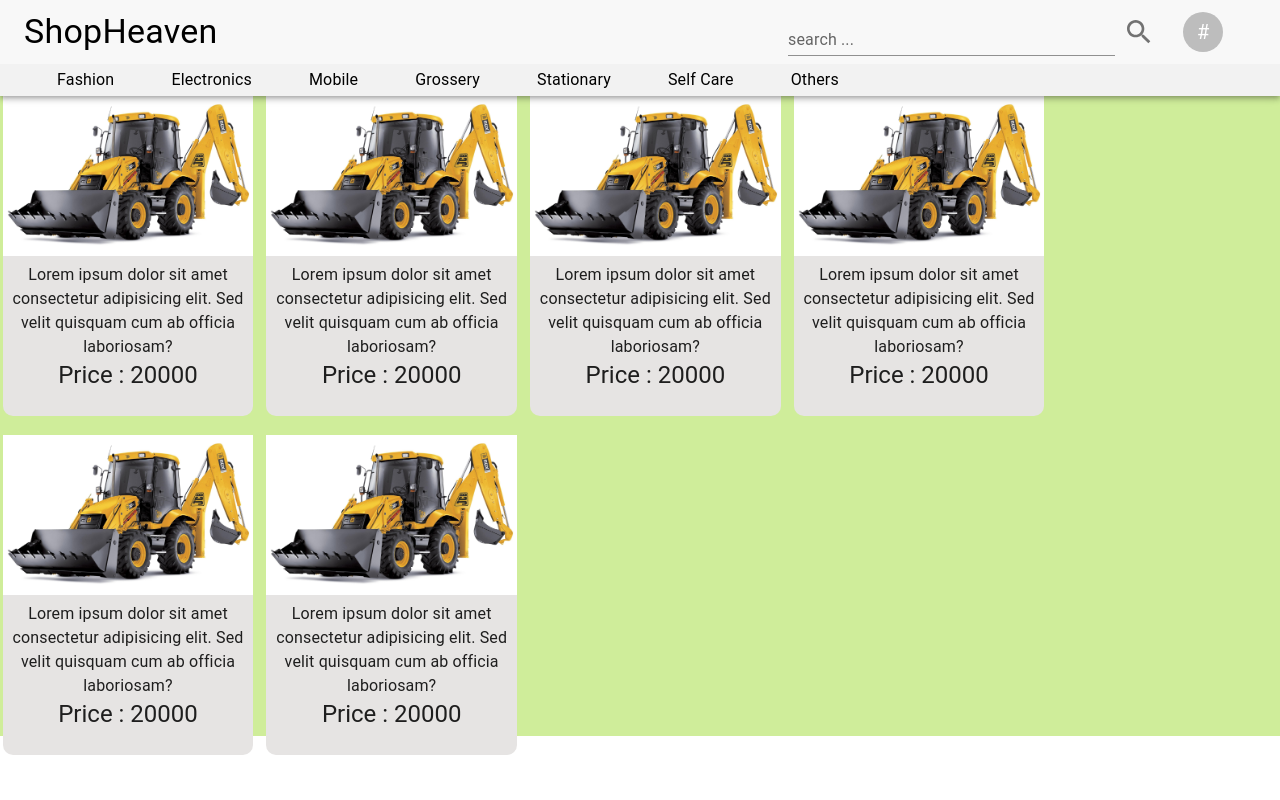
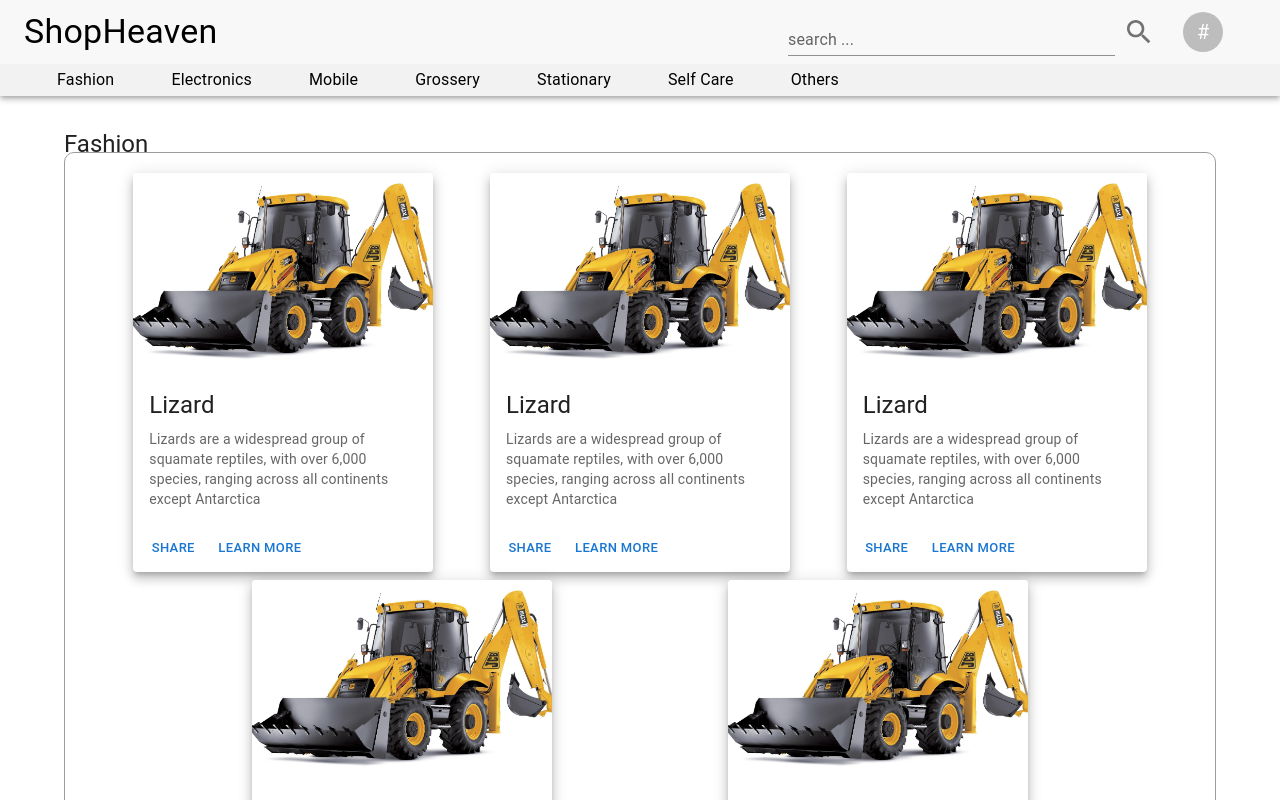
Before and after one commit to Chinmay487/project_template, a React (Create React App) app: page / in a window 1280 px wide. Shown: the top 800 px of the page. Built offline with nearby package versions, Linux system fonts and the light colour scheme.

Commit message:
grid added

```diff
--- a/src/home/HomePage.jsx
+++ b/src/home/HomePage.jsx
@@ -1,32 +1,29 @@
 import React from 'react';
-import {Typography,Box} from '@mui/material';
+import {Typography,Box,Grid} from '@mui/material';
 import ProductCard from '../products/ProductCard'
 
 
-
 const HomePage = () => {
-
-    const homeDiv1Style = {
-        // margin : "1% 5%",
-        // height : "20rem",
-        padding : "auto 5%",
-        backgroundColor : "#cfed9a",
-        display :"grid",
-        gridTemplateColumns : "repeat(4,20%)",
-        columnGap : "0.6%",
-        rowGap : "3%"
-        // display : "flex",
-        // justifyContent : "space-evenly"
-    }
-
     return (
-        <Box component="div" sx={homeDiv1Style} >
-            <ProductCard/>
-            <ProductCard/>
-            <ProductCard/>
-            <ProductCard/>
-            <ProductCard/>
-            <ProductCard/>
+        <Box sx={{width : "90%", mt : "2rem" , mx : "auto" }}>
+            <Typography variant="h5" > Fashion </Typography>
+            <Grid sx={{border : "1px solid #9c9c9c",borderRadius : "10px" , padding : "1%"}}  rowSpacing={1} justifyContent="space-evenly" container>
+                <Grid item>
+                    <ProductCard/>
+                </Grid>
+                <Grid item>
+                    <ProductCard/>
+                </Grid>
+                <Grid item>
+                    <ProductCard/>
+                </Grid>
+                <Grid item>
+                    <ProductCard/>
+                </Grid>
+                <Grid item>
+                    <ProductCard/>
+                </Grid>
+            </Grid>
         </Box>
     )
 }
--- a/src/products/ProductCard.jsx
+++ b/src/products/ProductCard.jsx
@@ -1,56 +1,37 @@
 import React from 'react';
-import {Box, Typography} from '@mui/material'
+import {Box, Typography,Card,CardContent,CardActions,CardMedia,Button} from '@mui/material'
 import lizard from '../images/lizard.jpg'
 import jcb from '../images/jcb.jpg'
 import {Link} from 'react-router-dom'
 
 
-
-
-// {width: {xs:"100%",sm : "50%",md: "40%",xl : "20%"}}
-
 const ProductCard = () => {
-
-    const cardStyle1 = {
-        // width: {
-        //     xs:"100%",
-        //     sm : "50%",
-        //     md: "40%",
-        //     xl : "20%"
-        // },
-        height : "20rem",
-        margin : "auto 1%",
-        backgroundColor : "#e6e4e3",
-        borderRadius : "10px",
-        // padding : "1%"
-    }
-
-    const cardDivStyle1 = {
-        width : "100%",
-        height : "10rem",
-
-        // backgroundImage : `url(${lizard})`,
-        // backgroundPosition : "center",
-        // backgroundSize : "cover"
-    }
-
-    const cardDivStyle2 = {
-        textAlign : "center"
-    }
-
     return (
-        <Box sx={cardStyle1} component="div" elevation={2}>
-            <Box component="img" src={jcb}  sx={cardDivStyle1} />
-            <Box component="div" sx={cardDivStyle2}>
-                <Typography variant="body1">
-                    Lorem ipsum dolor sit amet consectetur adipisicing elit. Sed velit quisquam cum ab officia laboriosam?
+        // sx={{ maxWidth: 345 }}
+        <Card elevation={7} sx={{ maxWidth: 300 }}>
+            <Link className="link" to="/wishlist">
+            <CardMedia
+                component="img"
+                height="200"
+                image={jcb}
+                alt="jcb"
+            />
+            <CardContent>
+                <Typography gutterBottom variant="h5" component="div">
+                Lizard
                 </Typography>
-                <Typography variant="h5">
-                    Price : 20000
+                <Typography variant="body2" color="text.secondary">
+                Lizards are a widespread group of squamate reptiles, with over 6,000
+                species, ranging across all continents except Antarctica
                 </Typography>
-            </Box>
-        </Box>
-    )
+            </CardContent>
+            <CardActions>
+                <Button size="small">Share</Button>
+                <Button size="small">Learn More</Button>
+            </CardActions>
+            </Link>
+        </Card>
+    );
 }
 
 
```
